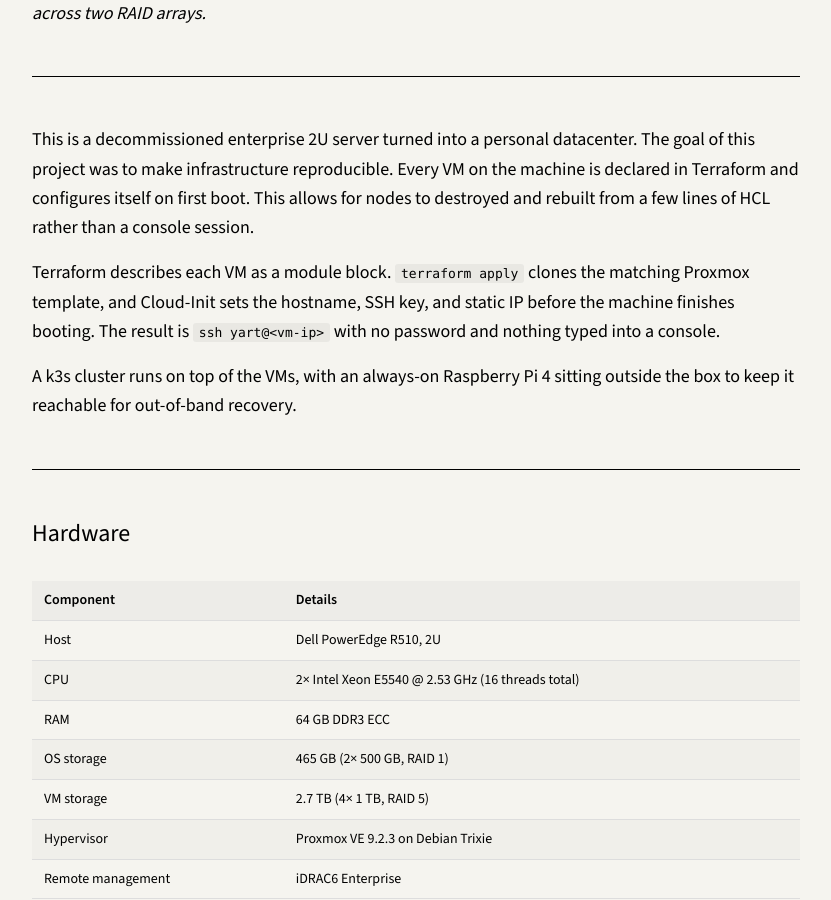
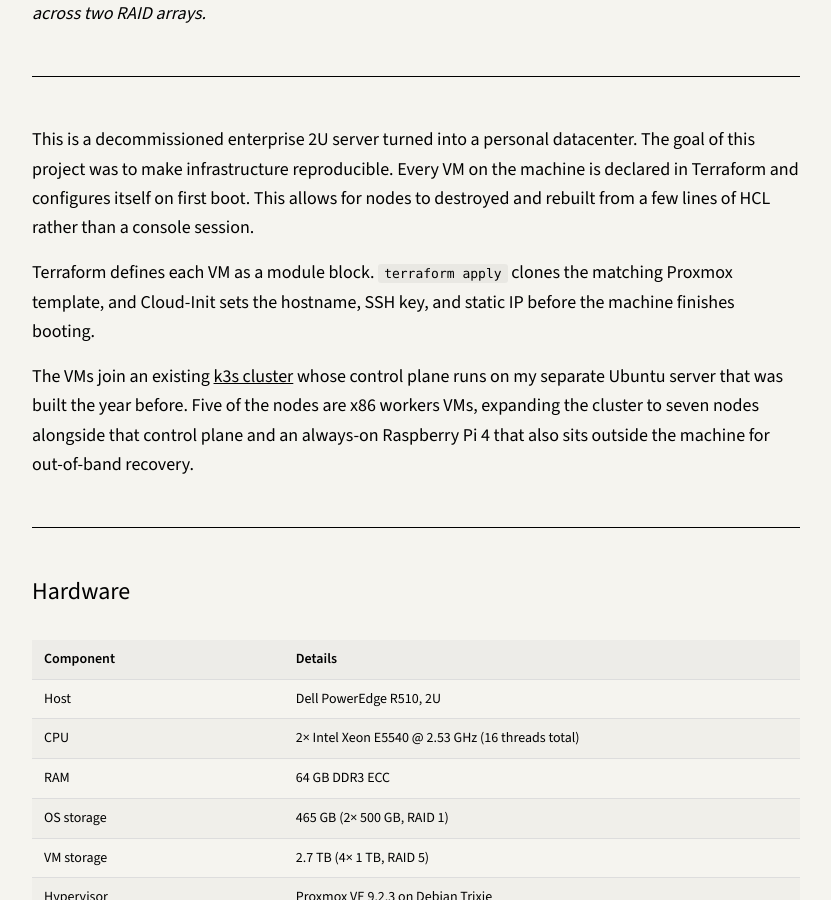
Before and after one commit to ethan-howes/ethan-howes.github.io, a Jekyll site: the page built from projects/proxmox-datacenter.md, in a window 1280 px wide and 900 px high, scrolled down 1505 px. Shown: the whole window, without its empty margins (224-1055 px from the left). Built offline with Jekyll 4.4.1, drawn with Linux system fonts in a browser that asks for light colours; some of the changed text lies outside the part shown.

Commit message:
content: added ubuntu server

````diff
--- a/projects/proxmox-datacenter.md
+++ b/projects/proxmox-datacenter.md
@@ -21,13 +21,14 @@ machine is declared in Terraform and configures itself on first boot.
 This allows for nodes to destroyed and rebuilt from a few lines of HCL rather than a
 console session.
 
-Terraform describes each VM as a module block. `terraform apply` clones the
+Terraform defines each VM as a module block. `terraform apply` clones the
 matching Proxmox template, and Cloud-Init sets the hostname, SSH key, and static
-IP before the machine finishes booting. The result is `ssh yart@<vm-ip>` with no
-password and nothing typed into a console.
+IP before the machine finishes booting.
 
-A k3s cluster runs on top of the VMs, with an always-on Raspberry Pi 4 sitting
-outside the box to keep it reachable for out-of-band recovery.
+The VMs join an existing [k3s cluster](/projects/ubuntu-server/) whose control plane
+runs on my separate Ubuntu server that was built the year before. Five of the nodes are x86 workers VMs,
+expanding the cluster to seven nodes alongside that control plane and an always-on
+Raspberry Pi 4 that also sits outside the machine for out-of-band recovery.
 
 ---
 
@@ -71,9 +72,10 @@ the VM reads on boot and applies everything before login is available.
 
 The cluster runs k3s rather than Kubernetes. k3s ships as a single
 binary and needs about 500&nbsp;MB of RAM versus about 4&nbsp;GB for a full
-control plane, and it maintains state in SQLite instead of etcd. On a machine where the
-point is to save compute for workloads, the lighter k3s is optimal and nothing
-in this homelab needs what the heavier k8s adds.
+control plane, and it maintains state in SQLite instead of etcd. The control plane
+is hosted on the Ubuntu server, instead of a VM here. K3s was chosen because on a
+machine where the point is to save compute for workloads, the lighter k3s is optimal
+and nothing in this homelab needs what the heavier k8s add
 
 #### The subnet router
 
@@ -141,6 +143,7 @@ TP-Link AX1300 (192.168.0.1)
 
 Tailscale overlay (100.x.x.x)
     ├── proxmox-datacenter
+    ├── omen-server          k3s control plane
     ├── k3s-raspi4b-1        subnet router for 192.168.0.0/24
     └── other clients
 ```
@@ -157,7 +160,7 @@ Tailscale overlay (100.x.x.x)
 
 ![terraform apply alongside qm list and kubectl get nodes]({{ '/images/proxmox-terraform-k3s.png' | relative_url }})
 
-*Fig. 4 Everything in one screen: `terraform apply` on the left, `qm list` showing the four templates and the running VMs, and `kubectl get nodes` showing the control plane, five workers, and the Raspberry Pi all `Ready` on k3s.*
+*Fig. 4 Everything in one screen: `terraform apply` on the left, `qm list` showing the four templates and the running VMs, and `kubectl get nodes` showing the control plane on the Ubuntu server, five R510 workers, and the Raspberry Pi. Seven nodes `Ready` on k3s.*
 
 ---
 
````
Also changed, not shown: index.md (+1 -0 lines), projects.md (+33 -3 lines), projects/ubuntu-server.md (added, +126 -0 lines).
